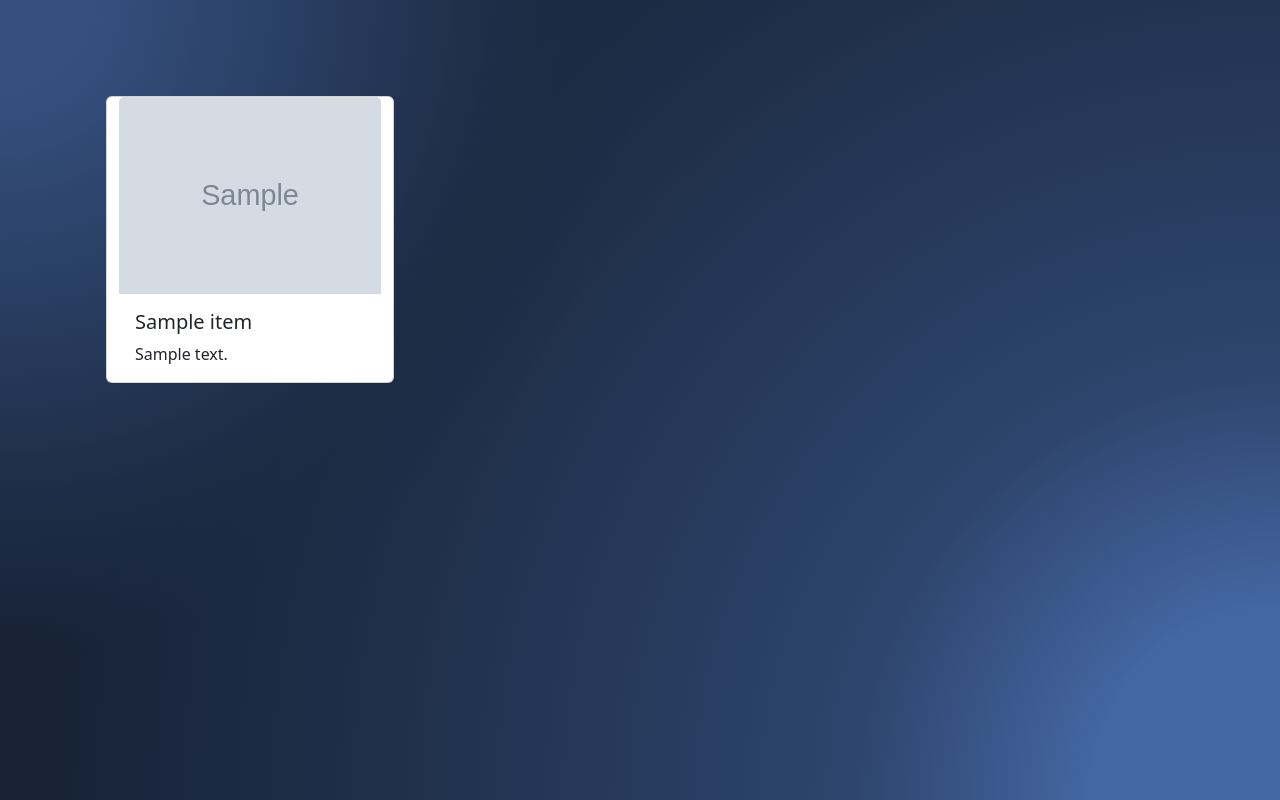
After one commit to naveen723658/Quiz-app-with-openAI, a Django app: template app/templates/index.html in a window 1280 px wide. The commit adds this page. Run offline with Django 3.2, Linux system fonts and the light colour scheme; the template is opened without the code that fills it: most values are stand-ins (such as "Sample title", 1, 10 or a date in 2020); grey boxes marked "Sample" are stand-in pictures; some libraries are stand-ins or nearby versions.

Commit message:
minor changes

```diff
--- /dev/null
+++ b/app/templates/index.html
@@ -0,0 +1,16 @@
+{% extends "signup.html" %} {% load static %} {% load crispy_forms_tags %}
+{% block "main" %}
+<div class="row row-cols-4 w-100 gap-4">
+  {% for item in data %}
+
+  <div class="card col" style="width: 18rem">
+    <img class="card-img-top" src="{{item.image}}" alt="Card image cap" />
+    <div class="card-body">
+      <h5>{{item.title}}</h5>
+      <p class="card-text">{{item.desc}}</p>
+    </div>
+  </div>
+  {% endfor %}
+</div>
+
+{% endblock "main" %}
--- a/app/templates/signup.html
+++ b/app/templates/signup.html
@@ -18,6 +18,7 @@
     <section class="h-100 background-radial-gradient overflow-x-hidden">
 
       <div class="container px-4 py-5 px-md-5 text-center text-lg-start my-5">
+        {% block "main" %}
         <div class="row gx-lg-5 align-items-center mb-5">
           <div class="col-lg-6 mb-5 mb-lg-0" style="z-index: 10">
             <h1 class="my-5 display-5 fw-bold ls-tight" style="color: hsl(218, 81%, 95%)">
@@ -95,7 +96,9 @@
             </div>
           </div>
         </div>
+        {% endblock "main" %}
       </div>
+
     </section>
     {% comment %}
     <!-- Section: Design Block -->
--- a/quizapp/urls.py
+++ b/quizapp/urls.py
@@ -22,6 +22,7 @@ from app import views
 urlpatterns = [
     path("admin/", admin.site.urls),
     path("",views.signup, name="singup"),
+    path("home/",views.home, name="home"),
     path("login/",views.login, name="login"),
 
 ]
```
Also changed, not shown: app/views.py (+14 -0 lines).
